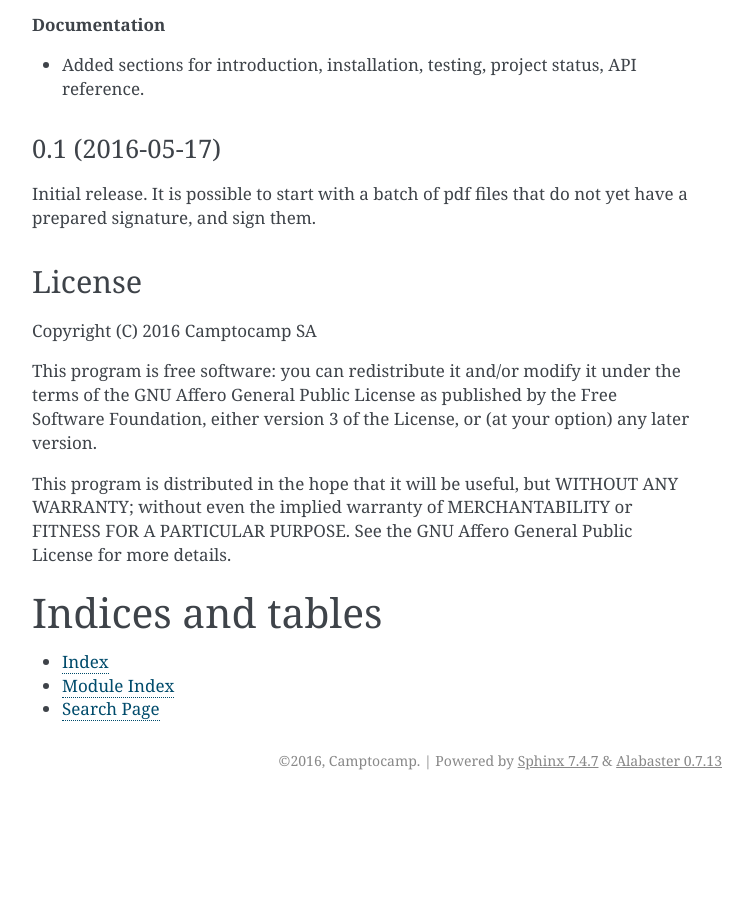
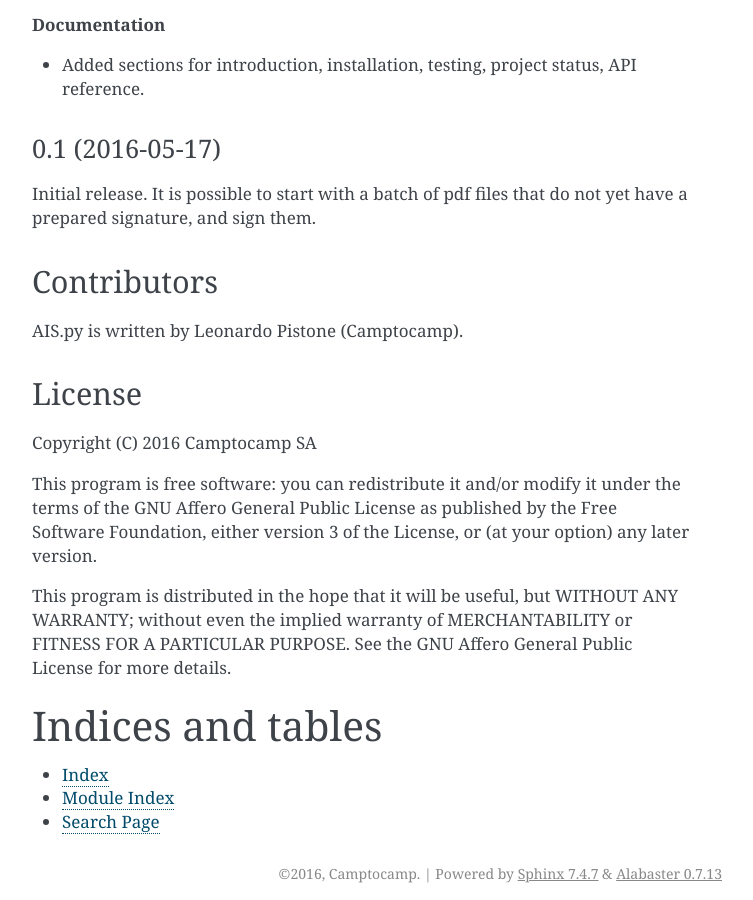
Before and after one commit to camptocamp/AIS.py, a Sphinx documentation site: the page built from docs/index.rst, in a window 1280 px wide and 900 px high, scrolled down 2557 px. Shown: the whole window, without its empty margins (388-1141 px from the left). Built offline with Sphinx 7.4.7, drawn with Linux system fonts in a browser that asks for light colours; before the commit the page ends 3357 px from its top, so only the background shows below that.

Commit message:
add authors

```diff
--- /dev/null
+++ b/AUTHORS.rst
@@ -0,0 +1,4 @@
+Contributors
+------------
+
+AIS.py is written by Leonardo Pistone (Camptocamp).
--- a/README.rst
+++ b/README.rst
@@ -14,6 +14,8 @@ AIS.py: a Python interface for the Swisscom All-in Signing Service (aka AIS).
 
 :: _`Documentation`: http://aispy.readthedocs.io/
 
+.. include:: AUTHORS.rst
+
 License
 -------
 
--- a/docs/index.rst
+++ b/docs/index.rst
@@ -120,6 +120,8 @@ This section describes classes and exceptions.
 
 .. include:: ../HISTORY.rst
 
+.. include:: ../AUTHORS.rst
+
 License
 -------
 
```
